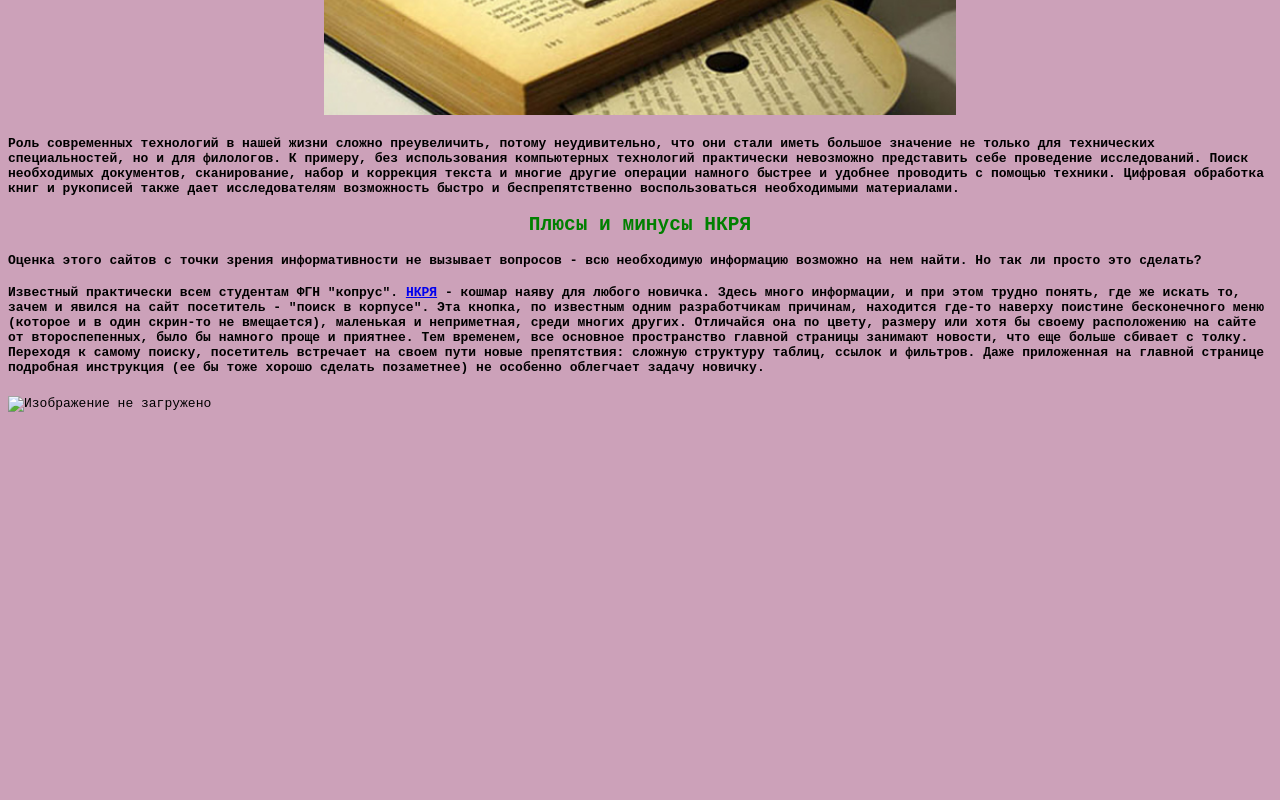
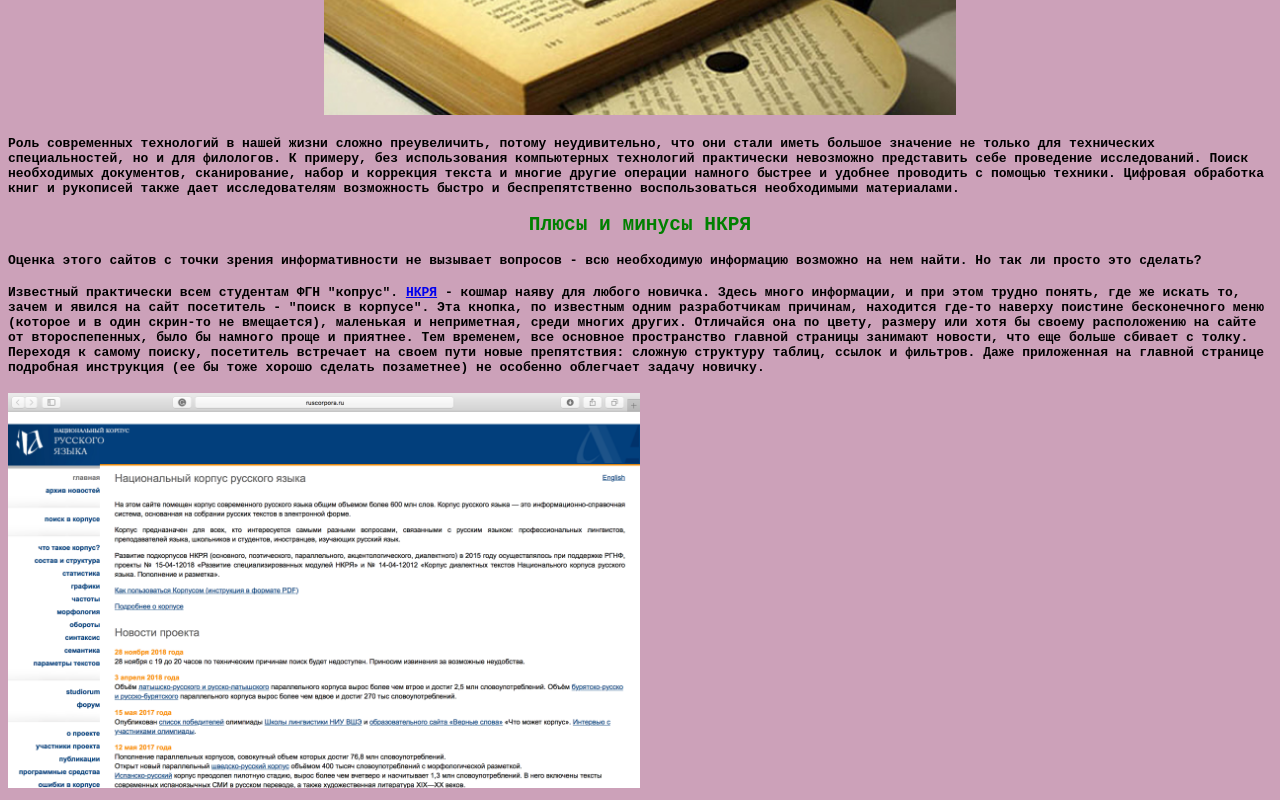
Before and after one commit to ICD-10/ICD-10.github.io, a plain HTML site: page index.html in a window 1280 px wide. Shown: the part 1260-2060 px from the top of the page. Before the commit the page ends 1680 px from the top, so only its background shows below. Drawn offline with Linux system fonts and the light colour scheme.

Commit message:
Update index.html

```diff
--- a/index.html
+++ b/index.html
@@ -40,5 +40,5 @@
   <h4>
 Известный практически всем студентам ФГН "копрус". <a href="http://www.ruscorpora.ru">НКРЯ</a> - кошмар наяву для любого новичка. Здесь много информации, и при этом трудно понять, где же искать то, зачем и явился на сайт посетитель - "поиск в корпусе". Эта кнопка, по известным одним разработчикам причинам, находится где-то наверху поистине бесконечного меню (которое и в один скрин-то не вмещается), маленькая и неприметная, среди многих других. Отличайся она по цвету, размеру или хотя бы своему расположению на сайте от второспепенных, было бы намного проще и приятнее. Тем временем, все основное пространство главной страницы занимают новости, что еще больше сбивает с толку. Переходя к самому поиску, посетитель встречает на своем пути новые препятствия: сложную структуру таблиц, ссылок и фильтров. Даже приложенная на главной странице подробная инструкция (ее бы тоже хорошо сделать позаметнее) не особенно облегчает задачу новичку.
  </h4>
-   <img alt="Изображение не загружено" width="50%" src="Снимок экрана .png">
+   <img alt="Изображение не загружено" width="50%" src="Снимок экрана 2019-02-03 в 13.30.00.png">
   </tt>
```
